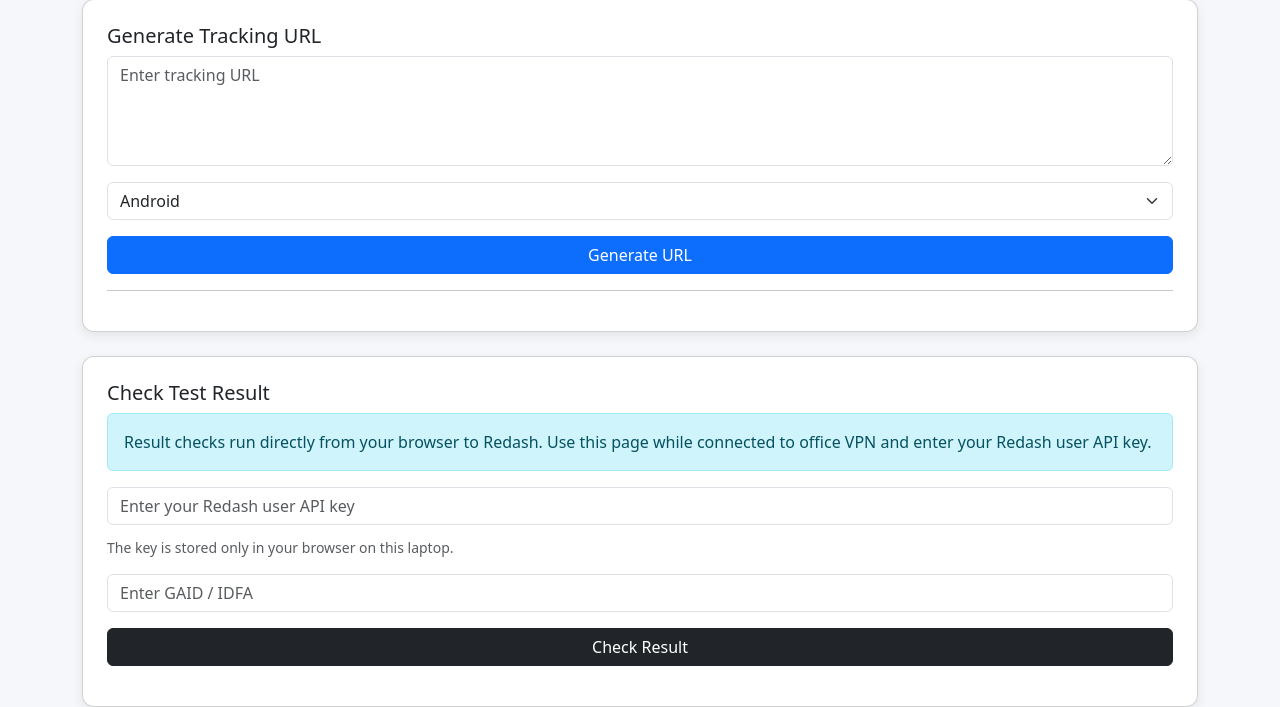
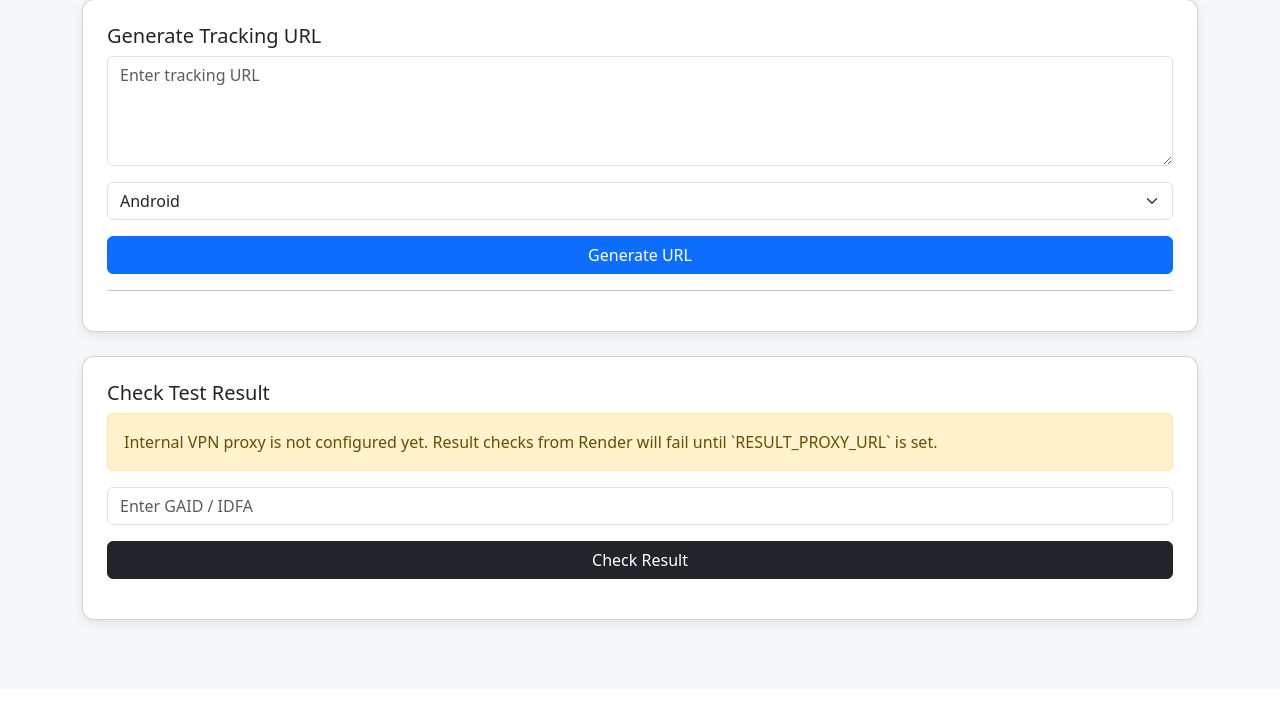
Before and after one commit to imranxnadeemnn/mmp-tool, a Flask app: page / in a window 1280 px wide. Shown: the part 111-818 px from the top of the page. After the commit the page ends 741 px from the top, so only its background shows below. Run offline with Flask 3, Linux system fonts and the light colour scheme.

Commit message:
Route Render result checks through VPN proxy

```diff
--- a/config.py
+++ b/config.py
@@ -11,6 +11,9 @@ QUERY_ID = int(os.getenv("REDASH_QUERY_ID", "28702"))
 REDASH_REQUEST_TIMEOUT = int(os.getenv("REDASH_REQUEST_TIMEOUT", "10"))
 REDASH_POLL_TIMEOUT = int(os.getenv("REDASH_POLL_TIMEOUT", "20"))
 REDASH_POLL_INTERVAL = float(os.getenv("REDASH_POLL_INTERVAL", "1"))
+RESULT_PROXY_URL = os.getenv("RESULT_PROXY_URL", "").rstrip("/")
+RESULT_PROXY_TOKEN = os.getenv("RESULT_PROXY_TOKEN", "")
+RESULT_PROXY_TIMEOUT = int(os.getenv("RESULT_PROXY_TIMEOUT", "30"))
 
 # ClickHouse (future use)
 CH_HOST = os.getenv("CH_HOST", "localhost")
--- a/server.py
+++ b/server.py
@@ -1,9 +1,14 @@
 from flask import Flask, request, jsonify, render_template
+import requests
 from macro_engine import apply_macros
 from qr import generate_qr
 from result_view import show_result
 from clickhouse_client import check_redash_connection
-from config import QUERY_ID, REDASH_URL
+from config import (
+    RESULT_PROXY_TIMEOUT,
+    RESULT_PROXY_TOKEN,
+    RESULT_PROXY_URL,
+)
 
 app = Flask(__name__)
 
@@ -12,8 +17,7 @@ app = Flask(__name__)
 def home():
     return render_template(
         "index.html",
-        redash_url=REDASH_URL,
-        redash_query_id=QUERY_ID,
+        result_proxy_enabled=bool(RESULT_PROXY_URL),
     )
 
 
@@ -39,8 +43,37 @@ def generate():
 @app.route("/check", methods=["POST"])
 def check():
 
-    data = request.json
+    data = request.json or {}
     adid = data.get("advertising_id")
+
+    if RESULT_PROXY_URL:
+        headers = {"Content-Type": "application/json"}
+        if RESULT_PROXY_TOKEN:
+            headers["Authorization"] = f"Bearer {RESULT_PROXY_TOKEN}"
+
+        try:
+            response = requests.post(
+                f"{RESULT_PROXY_URL}/proxy-check",
+                headers=headers,
+                json={"advertising_id": adid},
+                timeout=RESULT_PROXY_TIMEOUT,
+            )
+        except requests.RequestException as exc:
+            app.logger.exception("Proxy request failed for advertising_id=%s", adid)
+            return jsonify({
+                "status": "error",
+                "message": f"Unable to reach internal VPN proxy: {exc}",
+            }), 502
+
+        try:
+            proxy_data = response.json()
+        except ValueError:
+            proxy_data = {
+                "status": "error",
+                "message": f"Proxy returned non-JSON response ({response.status_code})",
+            }
+
+        return jsonify(proxy_data), response.status_code
 
     try:
         res = show_result(adid)
@@ -77,5 +110,43 @@ def debug_redash():
     return jsonify(result), status_code
 
 
+@app.route("/debug/proxy", methods=["GET"])
+def debug_proxy():
+    if not RESULT_PROXY_URL:
+        return jsonify({
+            "ok": False,
+            "message": "RESULT_PROXY_URL is not configured",
+        }), 400
+
+    headers = {}
+    if RESULT_PROXY_TOKEN:
+        headers["Authorization"] = f"Bearer {RESULT_PROXY_TOKEN}"
+
+    try:
+        response = requests.get(
+            f"{RESULT_PROXY_URL}/health",
+            headers=headers,
+            timeout=RESULT_PROXY_TIMEOUT,
+        )
+    except requests.RequestException as exc:
+        return jsonify({
+            "ok": False,
+            "message": f"Unable to reach proxy: {exc}",
+            "proxy_url": RESULT_PROXY_URL,
+        }), 502
+
+    payload = {
+        "ok": response.ok,
+        "status_code": response.status_code,
+        "proxy_url": RESULT_PROXY_URL,
+    }
+    try:
+        payload["body"] = response.json()
+    except ValueError:
+        payload["body"] = response.text
+
+    return jsonify(payload), (200 if response.ok else 502)
+
+
 if __name__ == "__main__":
     app.run(host="0.0.0.0", port=10000)
--- a/templates/index.html
+++ b/templates/index.html
@@ -57,17 +57,16 @@
 
         <h5>Check Test Result</h5>
 
+        {% if result_proxy_enabled %}
         <div class="alert alert-info">
-            Result checks run directly from your browser to Redash. Use this
-            page while connected to office VPN and enter your Redash user API key.
+            Result checks are routed through the internal VPN proxy.
         </div>
-
-        <input id="redash_api_key" class="form-control mb-2"
-               placeholder="Enter your Redash user API key">
-
-        <div class="form-text mb-3">
-            The key is stored only in your browser on this laptop.
+        {% else %}
+        <div class="alert alert-warning">
+            Internal VPN proxy is not configured yet. Result checks from Render
+            will fail until `RESULT_PROXY_URL` is set.
         </div>
+        {% endif %}
 
         <input id="advertising_id" class="form-control mb-3"
                placeholder="Enter GAID / IDFA">
@@ -88,15 +87,6 @@
 
 <!-- ================= JS (IMPORTANT: keep inside script tag) ================= -->
 <script>
-const REDASH_URL = {{ redash_url | tojson }};
-const REDASH_QUERY_ID = {{ redash_query_id | tojson }};
-const redashApiKeyInput = document.getElementById("redash_api_key");
-
-redashApiKeyInput.value = localStorage.getItem("redash_api_key") || "";
-redashApiKeyInput.addEventListener("input", () => {
-    localStorage.setItem("redash_api_key", redashApiKeyInput.value.trim());
-});
-
 async function generateURL() {
 
     const tracking_url = document.getElementById("tracking_url").value;
@@ -156,37 +146,16 @@ function renderRows(rows, resultDiv) {
 }
 
 
-async function fetchRedashJson(url, options) {
-    const res = await fetch(url, options);
-    const text = await res.text();
-
-    let data = null;
-    try {
-        data = text ? JSON.parse(text) : {};
-    } catch (err) {
-        throw new Error(`Unexpected response from Redash (${res.status})`);
-    }
-
-    if (!res.ok) {
-        const message = data.message || data.error || text || `HTTP ${res.status}`;
-        throw new Error(message);
-    }
-
-    return data;
-}
-
-
 // Check result
 async function checkResult() {
 
     const adid = document.getElementById("advertising_id").value;
-    const apiKey = redashApiKeyInput.value.trim();
     const loader = document.getElementById("loader");
     const resultDiv = document.getElementById("resultSection");
 
-    if (!apiKey) {
+    if (!adid) {
         resultDiv.innerHTML =
-            '<div class="alert alert-danger">Redash API key is required for browser-direct lookup.</div>';
+            '<div class="alert alert-danger">Advertising ID is required.</div>';
         return;
     }
 
@@ -194,98 +163,37 @@ async function checkResult() {
     resultDiv.innerHTML = "";
 
     try {
+        const res = await fetch("/check", {
+            method: "POST",
+            headers: { "Content-Type": "application/json" },
+            body: JSON.stringify({ advertising_id: adid })
+        });
 
-        const headers = {
-            "Content-Type": "application/json",
-            "Authorization": `Key ${apiKey}`
-        };
+        const data = await res.json();
 
-        const payload = {
-            parameters: {
-                advertising_id: adid
-            },
-            max_age: 0
-        };
+        loader.style.display = "none";
 
-        const startResponse = await fetchRedashJson(
-            `${REDASH_URL}/api/queries/${REDASH_QUERY_ID}/results`,
-            {
-                method: "POST",
-                headers,
-                body: JSON.stringify(payload)
-            }
-        );
-
-        const job = startResponse.job;
-        if (!job || !job.id) {
-            throw new Error("Redash did not return a job id");
+        if (data.status === "empty") {
+            resultDiv.innerHTML =
+                '<div class="alert alert-warning">No result found</div>';
+            return;
         }
 
-        const deadline = Date.now() + 20000;
-        let queryResultId = null;
-
-        while (Date.now() < deadline) {
-            const jobResponse = await fetchRedashJson(
-                `${REDASH_URL}/api/jobs/${job.id}`,
-                {
-                    method: "GET",
-                    headers
-                }
-            );
-
-            const jobState = jobResponse.job;
-            if (!jobState) {
-                throw new Error("Redash job response was empty");
-            }
-
-            if (jobState.status === 3) {
-                queryResultId = jobState.query_result_id;
-                break;
-            }
-
-            if (jobState.status === 4) {
-                throw new Error("Redash query failed");
-            }
-
-            await new Promise(resolve => setTimeout(resolve, 1000));
+        if (data.status === "error") {
+            resultDiv.innerHTML =
+                `<div class="alert alert-danger">${data.message}</div>`;
+            return;
         }
 
-        if (!queryResultId) {
-            throw new Error("Timed out waiting for Redash result");
-        }
-
-        const resultResponse = await fetchRedashJson(
-            `${REDASH_URL}/api/query_results/${queryResultId}`,
-            {
-                method: "GET",
-                headers
-            }
-        );
-
-        const rows = resultResponse.query_result?.data?.rows || [];
-
-        loader.style.display = "none";
-        renderRows(rows, resultDiv);
+        renderRows(data.data || [], resultDiv);
 
     } catch (err) {
 
         loader.style.display = "none";
-
-        const corsHint = err.message.includes("Failed to fetch")
-            ? " This usually means Redash blocked the browser request with CORS or the VPN/network is not connected."
-            : "";
-
         resultDiv.innerHTML =
-            `<div class="alert alert-danger">Error: ${err.message}${corsHint}</div>`;
+            `<div class="alert alert-danger">Error: ${err.message}</div>`;
     }
 }
-
-redashApiKeyInput.addEventListener("keydown", event => {
-    if (event.key === "Enter") {
-        event.preventDefault();
-        checkResult();
-    }
-});
 
 document.getElementById("advertising_id").addEventListener("keydown", event => {
     if (event.key === "Enter") {
```
Also changed, not shown: proxy_server.py (added, +143 -0 lines).
